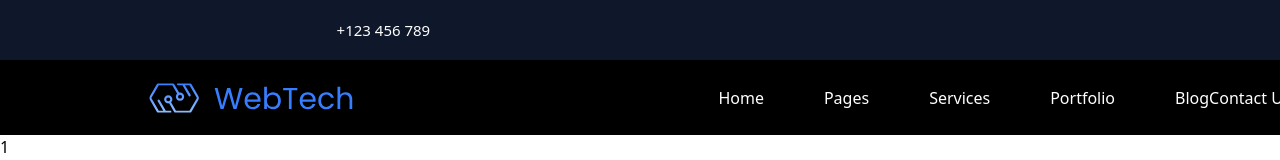
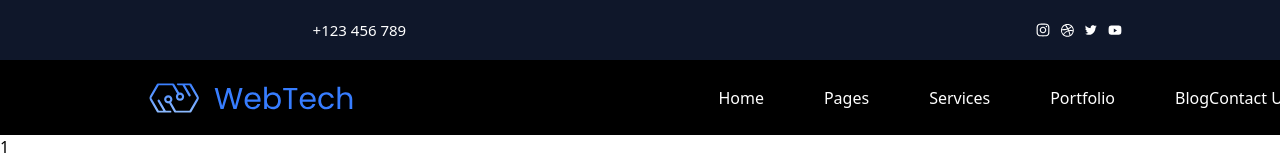
Before and after one commit to elita-02/Web-Tech, a plain HTML site: page index.html in a window 1280 px wide. Shown: the top 160 px of the page. Drawn offline with nearby package versions, Linux system fonts and the light colour scheme.

Commit message:
svg ondodum

```diff
--- a/index.html
+++ b/index.html
@@ -23,10 +23,10 @@
                     <p class="text-white font-normal text-[15px] ">+123 456 789</p>
                 </div>
                 <div class="flex ">
-                    <img src="./img/svg/ins.svg" alt="" class="">
-                    <img src="./img/svg/drib.svg" alt="" >
-                    <img src="./img/svg/twit.svg" alt="">
-                    <img src="./img/svg/yut.svg" alt="">
+                    <img src="./svg/inns.svg" alt="">
+                    <img src="./svg/drib.svg" alt="" >
+                    <img src="./svg/twit.svg" alt="">
+                    <img src="./svg/yut.svg" alt="">
                 </div>
 
         </div>
```
